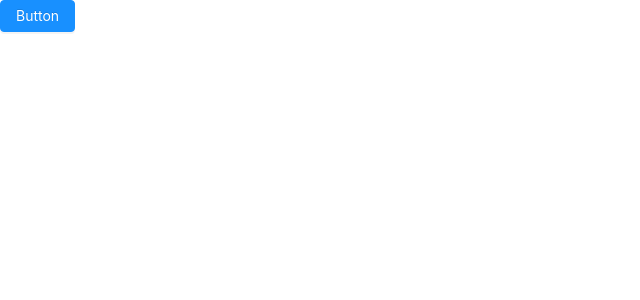
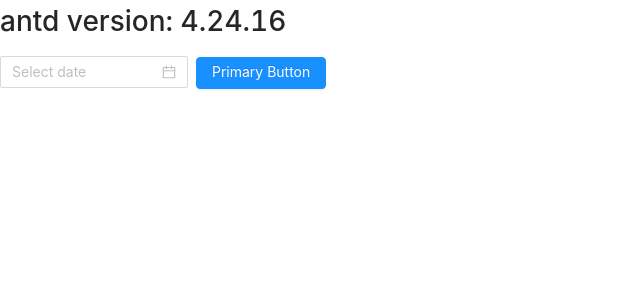
Before and after one commit to huoqingliu/jiajunbo_react_project, a React (Create React App) app: page / in a window 1280 px wide. Shown: the top 300 px of the page, without its empty margins (0-640 px from the left). Built offline with nearby package versions, Linux system fonts and the light colour scheme.

Commit message:
2020-4-27:修改页面标题和主题颜色

```diff
--- a/config-overrides.js
+++ b/config-overrides.js
@@ -7,6 +7,6 @@ module.exports = override(
   }),
   addLessLoader({
     javascriptEnabled: true,
-    modifyVars: { '@primary-color': '#34495E' },
+    modifyVars: { '@primary-color': '#1890ff' },
   }),
 );
--- a/public/index.html
+++ b/public/index.html
@@ -4,7 +4,7 @@
   <meta charset="UTF-8">
   <meta name="viewport" content="width=device-width, initial-scale=1.0">
   <link rel="stylesheet" href="$PUBLIC_URL$/favicon.ico">
-  <title>Document</title>
+  <title>my-react-project</title>
 </head>
 <body>
   <div id='root'></div>
--- a/src/App.js
+++ b/src/App.js
@@ -1,11 +1,15 @@
 import React, { Component } from 'react'
-import { Button } from 'antd';
+import { Button, DatePicker, version } from 'antd';
 
 export default class App extends Component {
   render() {
     return (
       <div>
-         <Button type="primary">Button</Button>
+        <h1>antd version: {version}</h1>
+        <DatePicker />
+        <Button type="primary" style={{ marginLeft: 8 }}>
+          Primary Button
+        </Button>
       </div>
     )
   }
```
